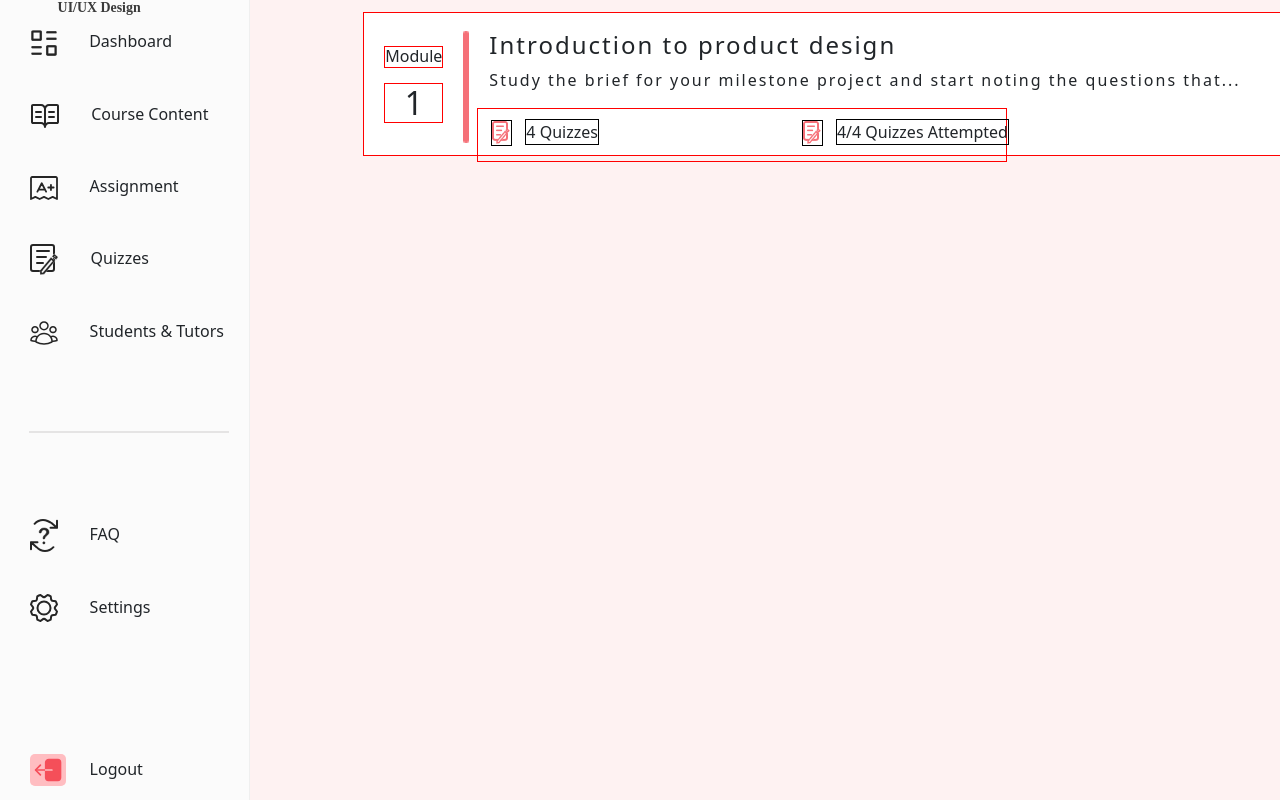
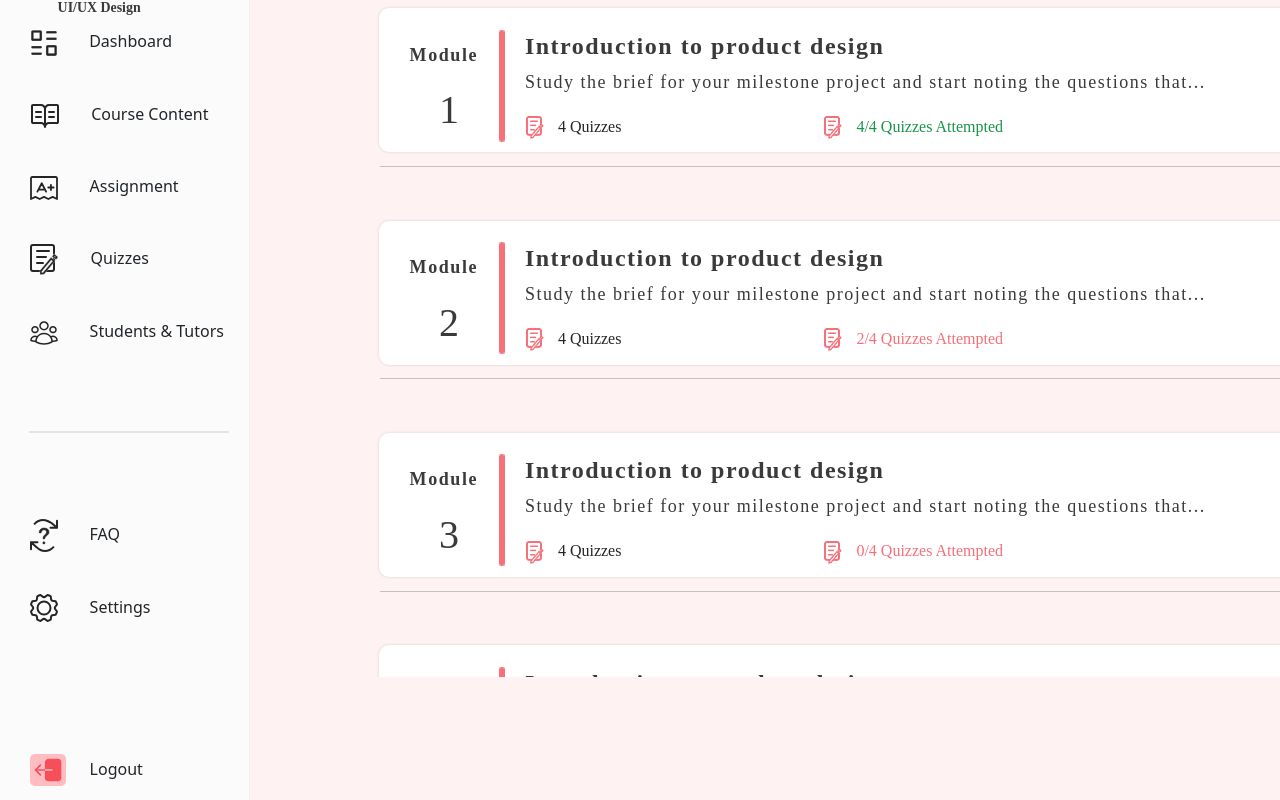
Before and after one commit to code-stormshadow/Citrone-Redesign, a React (Create React App) app: page /quizzes in a window 1280 px wide. Shown: the part 260-1060 px from the top of the page. Built offline with nearby package versions, Linux system fonts and the light colour scheme.

Commit message:
add content to Quiz page

```diff
--- a/src/components/pages/dashboardpage/db_ components/Dashboard.module.css
+++ b/src/components/pages/dashboardpage/db_ components/Dashboard.module.css
@@ -927,6 +927,8 @@ margin-left: 0.6rem;
   scrollbar-width: none;
 }
 
+
+
 /*  Quizzes styling starts here */
 
 .quiz-container h3 {
@@ -934,22 +936,53 @@ margin-left: 0.6rem;
   font-size: 26px;
 }
 
+.modules {
+  height: 50%;
+  overflow: scroll;
+  margin-top: -70px;
+}
+
+/* Hide scrollbar for Chrome, Safari and Opera */
+.modules::-webkit-scrollbar {
+  display: none;
+}
+
+/* Hide scrollbar for IE, Edge and Firefox */
+.modules {
+  -ms-overflow-style: none;  /* IE and Edge */
+  scrollbar-width: none;
+}
+
 .module-container {
   background: #ffff;
-  border: 1px solid red;
+  border-right: 5px solid #1A9447;
+  box-shadow: 0px 0px 3px rgba(0, 0, 0, 0.15);
+  border-radius: 10px;
   display: flex;
-  /* justify-content: space-evenly; */
+  font-family: 'Mont';
   margin: 5% 12%;
   padding-top: 2%;
+  padding-left: 10px;
   width: 944px;
   height: 144px;
+  color: #3A3A3A;
+}
+
+#module {
+  margin-top: 15px;
+  margin-left: 20px;
+  text-align: center;
+  width: 70px;
+  font-family: 'Mont';
+  font-weight: 700;
+  font-size: 18px;
+  letter-spacing: 0.1rem;
 }
 
 #module1 {
-  border: 1px solid red;
-  margin-top: 15px;
-  margin-left: 20px;
-  text-align: center;
+  margin-top: 20px;
+  margin-left: 50px;
+  font-size: 40px;
 }
 
 #line {
@@ -960,15 +993,26 @@ margin-left: 0.6rem;
 
 #module1-text {
   margin-left: 20px;
-  letter-spacing: 2px;
+  letter-spacing: 1.5px;
+  font-family: 'Mont';
+  font-style: normal;
+  font-weight: 600;
+  font-size: 24px;
+  line-height: 32px;
+}
+
+#module1-text1 {
+  font-family: 'Mont';
+  font-size: 18px;
+  letter-spacing: 1.5px;
+  line-height: 24px;
+  margin-left: 20px;
 }
 
 .module1-sub-container {
-  border: 1px solid red;
   display: flex;
-  /* justify-content: space-evenly; */
   margin-left: 8px;
-  padding-top: 10px;
+  padding-top: 5px;
   width: 530px;
 }
 
@@ -977,28 +1021,53 @@ margin-left: 0.6rem;
   height: 24px;
 }
 
-/* #image-text {
-  border: 1px solid black;
-} */
-
-/* #module-image2 {
-  border: 1px solid red;
-  margin-left: 10px;
-} */
-
-/* #module-paragraph2 {
-  margin-left: 240px;
-} */
-
 #module-image-paragraph {
-  border: 1px solid black;
+  color: #252525;
   margin-left: 13px;
+  font-family: 'Mont';
 }
 
 #module-image-paragraph2 {
-  border: 1px solid black;
+  color: #1A9447;
   margin-left: 13px;
   position: relative;
   left: 190px;
+  font-family: 'Mont';
+}
+
+.module-image-paragraph-2-6 {
+  color: #F57078;
+}
+
+.module-2-6-container {
+  background: #ffff;
+  box-shadow: 0px 0px 3px rgba(0, 0, 0, 0.15);
+  border-radius: 10px;
+  display: flex;
+  font-family: 'Mont';
+  margin: 5% 12%;
+  padding-top: 2%;
+  padding-left: 10px;
+  width: 944px;
+  height: 144px;
+  color: #3A3A3A;
+}
+
+#module-2-6-image-paragraph2 {
+  color: #F57078;
+  margin-left: 13px;
+  position: relative;
+  left: 190px;
+  font-family: 'Mont';
+}
+
+.module-image-paragraph-2-6 {
+  color: #F57078;
+}
+
+.hr {
+  margin-top: -40px;
+  margin-left: 130px;
+  width: 944px;
 }
 /*  Quizzes styling ends here */
--- a/src/components/pages/dashboardpage/db_ components/QuizzesModule.js
+++ b/src/components/pages/dashboardpage/db_ components/QuizzesModule.js
@@ -4,10 +4,10 @@ import Note from '..//images/Note.png';
 import classes from './Dashboard.module.css';
 const QuizzesModule = () => {
   return (
-    <div>
+    <div className={classes.modules}>
       <div className={classes['module-container']}>
         <div>
-          <h6 id={classes.module1}>Module</h6>
+          <h5 id={classes.module}>Module</h5>
           <h2 id={classes.module1}>1</h2>
         </div>
         <div>
@@ -15,7 +15,7 @@ const QuizzesModule = () => {
         </div>
         <div>
           <h4 id={classes['module1-text']}>Introduction to product design</h4>
-          <p id={classes['module1-text']}>
+          <p id={classes['module1-text1']}>
             Study the brief for your milestone project and start noting the questions that...
           </p>
           <div className={classes['module1-sub-container']}>
@@ -34,6 +34,156 @@ const QuizzesModule = () => {
           </div>
         </div>
       </div>
+      <hr className={classes.hr} />
+      <div className={classes['module-2-6-container']}>
+        <div>
+          <h5 id={classes.module}>Module</h5>
+          <h2 id={classes.module1}>2</h2>
+        </div>
+        <div>
+          <img id={classes.line} src={Line} />
+        </div>
+        <div>
+          <h4 id={classes['module1-text']}>Introduction to product design</h4>
+          <p id={classes['module1-text1']}>
+            Study the brief for your milestone project and start noting the questions that...
+          </p>
+          <div className={classes['module1-sub-container']}>
+            <div>
+              <img id={classes['module-image-paragraph']} src={Note} />
+            </div>
+            <div>
+              <p id={classes['module-image-paragraph']}>4 Quizzes</p>
+            </div>
+            <div>
+              <img id={classes['module-image-paragraph2']} src={Note} />
+            </div>
+            <div>
+              <p id={classes['module-2-6-image-paragraph2']}>2/4 Quizzes Attempted</p>
+            </div>
+          </div>
+        </div>
+      </div>
+      <hr className={classes.hr} />
+      <div className={classes['module-2-6-container']}>
+        <div>
+          <h5 id={classes.module}>Module</h5>
+          <h2 id={classes.module1}>3</h2>
+        </div>
+        <div>
+          <img id={classes.line} src={Line} />
+        </div>
+        <div>
+          <h4 id={classes['module1-text']}>Introduction to product design</h4>
+          <p id={classes['module1-text1']}>
+            Study the brief for your milestone project and start noting the questions that...
+          </p>
+          <div className={classes['module1-sub-container']}>
+            <div>
+              <img id={classes['module-image-paragraph']} src={Note} />
+            </div>
+            <div>
+              <p id={classes['module-image-paragraph']}>4 Quizzes</p>
+            </div>
+            <div>
+              <img id={classes['module-image-paragraph2']} src={Note} />
+            </div>
+            <div>
+              <p id={classes['module-2-6-image-paragraph2']}>0/4 Quizzes Attempted</p>
+            </div>
+          </div>
+        </div>
+      </div>
+      <hr className={classes.hr} />
+      <div className={classes['module-2-6-container']}>
+        <div>
+          <h5 id={classes.module}>Module</h5>
+          <h2 id={classes.module1}>4</h2>
+        </div>
+        <div>
+          <img id={classes.line} src={Line} />
+        </div>
+        <div>
+          <h4 id={classes['module1-text']}>Introduction to product design</h4>
+          <p id={classes['module1-text1']}>
+            Study the brief for your milestone project and start noting the questions that...
+          </p>
+          <div className={classes['module1-sub-container']}>
+            <div>
+              <img id={classes['module-image-paragraph']} src={Note} />
+            </div>
+            <div>
+              <p id={classes['module-image-paragraph']}>4 Quizzes</p>
+            </div>
+            <div>
+              <img id={classes['module-image-paragraph2']} src={Note} />
+            </div>
+            <div>
+              <p id={classes['module-2-6-image-paragraph2']}>0/4 Quizzes Attempted</p>
+            </div>
+          </div>
+        </div>
+      </div>
+      <hr className={classes.hr} />
+      <div className={classes['module-2-6-container']}>
+        <div>
+          <h5 id={classes.module}>Module</h5>
+          <h2 id={classes.module1}>5</h2>
+        </div>
+        <div>
+          <img id={classes.line} src={Line} />
+        </div>
+        <div>
+          <h4 id={classes['module1-text']}>Introduction to product design</h4>
+          <p id={classes['module1-text1']}>
+            Study the brief for your milestone project and start noting the questions that...
+          </p>
+          <div className={classes['module1-sub-container']}>
+            <div>
+              <img id={classes['module-image-paragraph']} src={Note} />
+            </div>
+            <div>
+              <p id={classes['module-image-paragraph']}>4 Quizzes</p>
+            </div>
+            <div>
+              <img id={classes['module-image-paragraph2']} src={Note} />
+            </div>
+            <div>
+              <p id={classes['module-2-6-image-paragraph2']}>4/4 Quizzes Attempted</p>
+            </div>
+          </div>
+        </div>
+      </div>
+      <hr className={classes.hr} />
+      <div className={classes['module-2-6-container']}>
+        <div>
+          <h5 id={classes.module}>Module</h5>
+          <h2 id={classes.module1}>6</h2>
+        </div>
+        <div>
+          <img id={classes.line} src={Line} />
+        </div>
+        <div>
+          <h4 id={classes['module1-text']}>Introduction to product design</h4>
+          <p id={classes['module1-text1']}>
+            Study the brief for your milestone project and start noting the questions that...
+          </p>
+          <div className={classes['module1-sub-container']}>
+            <div>
+              <img id={classes['module-image-paragraph']} src={Note} />
+            </div>
+            <div>
+              <p id={classes['module-image-paragraph']}>4 Quizzes</p>
+            </div>
+            <div>
+              <img id={classes['module-image-paragraph2']} src={Note} />
+            </div>
+            <div>
+              <p id={classes['module-2-6-image-paragraph2']}>4/4 Quizzes Attempted</p>
+            </div>
+          </div>
+        </div>
+      </div>
     </div>
   );
 };
--- a/src/components/pages/landingpage/LandingPage.module.css
+++ b/src/components/pages/landingpage/LandingPage.module.css
@@ -192,7 +192,6 @@
   }
 
   .carousel-image-container {
-    border: 1px solid red;
     text-align: left;
     color: #ffff;
     margin-top: 40px;
@@ -256,6 +255,14 @@
     width: 158px;
     height: 54px;
     text-align: center;
+  }
+
+  .carousel-links {
+    color: #ffff;
+  }
+
+  .carousel-links:hover {
+    color: #ffff;
   }
 
   #carousel-image-button:hover {
```
Also changed, not shown: src/components/pages/landingpage/MultiCarousel.js (+23 -1 lines).
